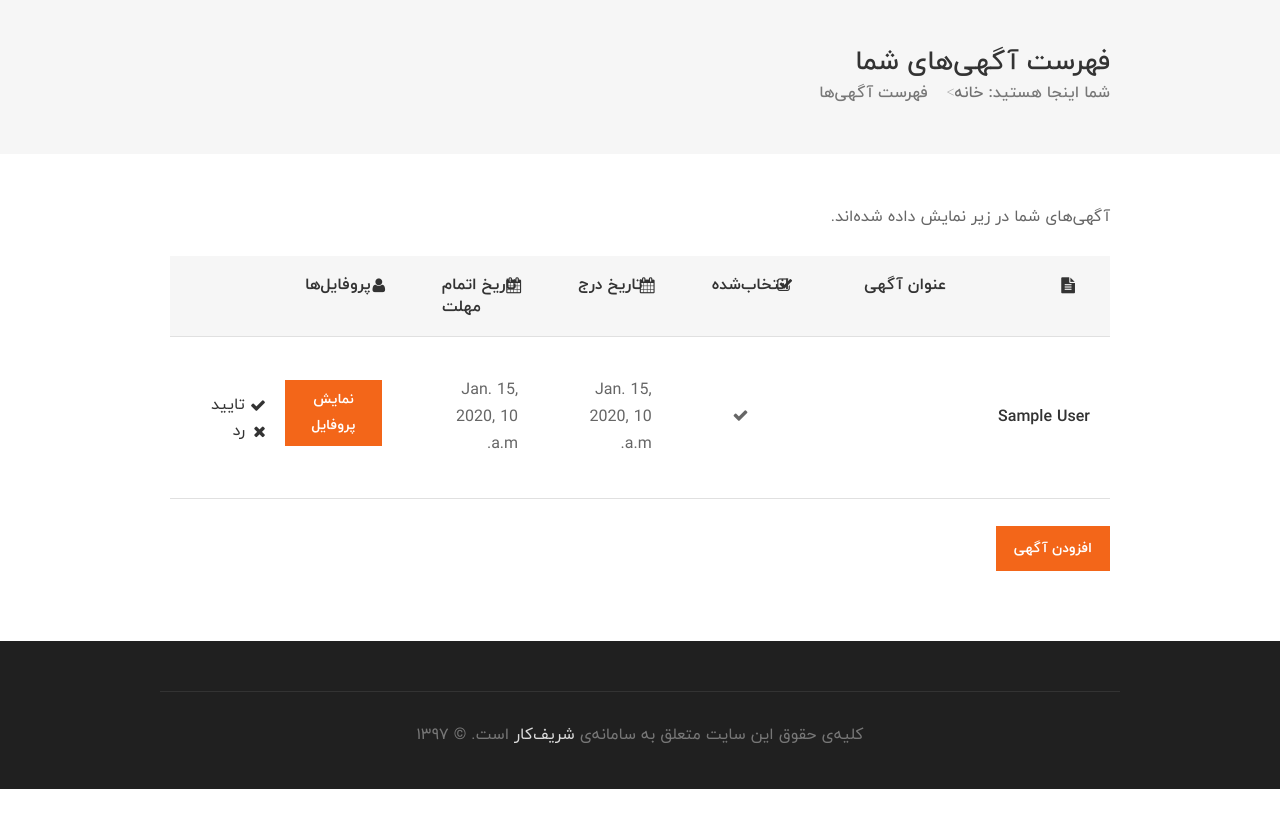
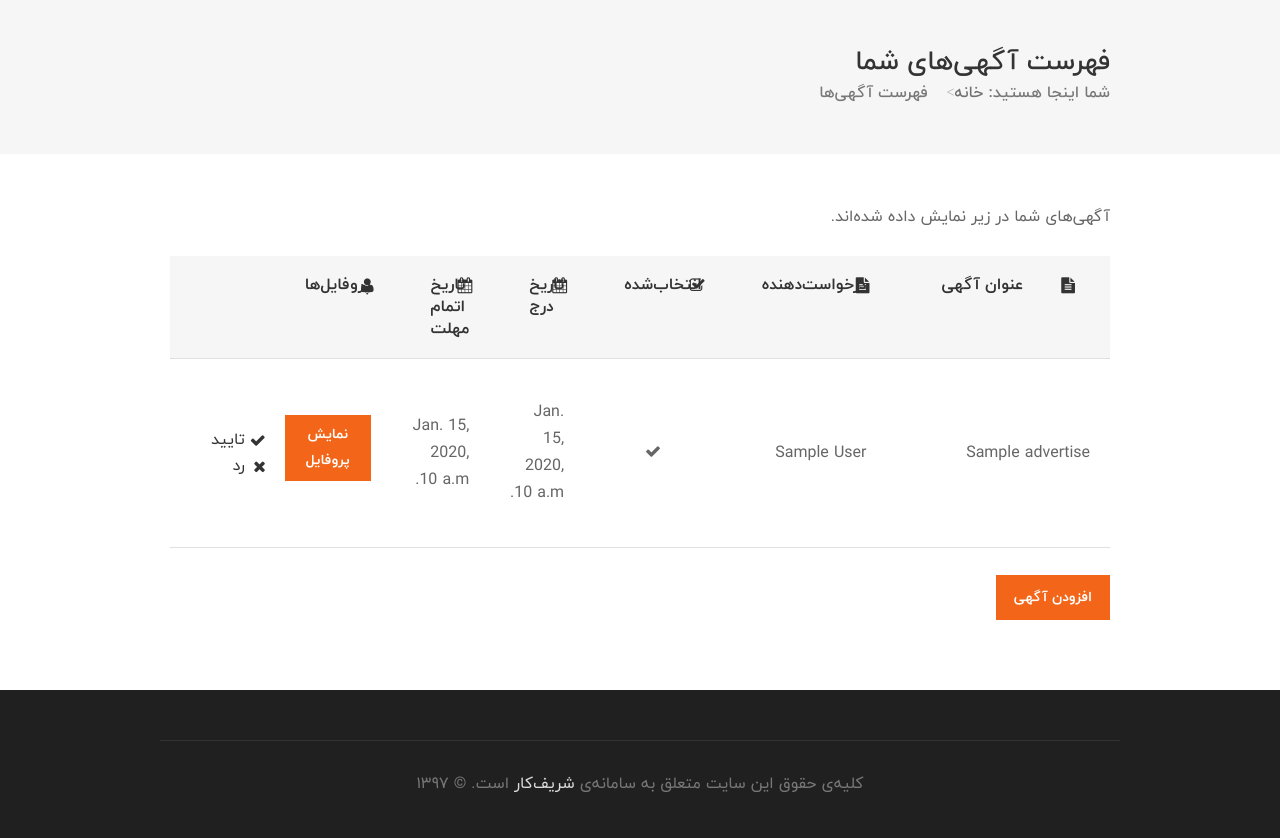
Before and after one commit to Mahbodmajid/SharifWorks_Django, a Django app: page /manage-jobs/ in a window 1280 px wide. Shown: the part 91-929 px from the top of the page. Before the commit the page ends 880 px from the top, so only its background shows below. Run offline with Django 3.2, Linux system fonts and the light colour scheme; a user stored in the database is signed in; tables that the repository leaves empty hold one stand-in row (values such as "Sample post").

Commit message:
MODIFY templates + DEBUG reject job req

```diff
--- a/login/templates/job-page.html
+++ b/login/templates/job-page.html
@@ -16,8 +16,8 @@
 <div id="titlebar">
 	<div class="container">
 		<div class="ten columns">
-			<span><a href="browse-jobs.html"></a>مدیریت / مدیر فرآیند</a></span>
-			<h2>مدیر فرآیند <span class="full-time">تمام‌وقت</span></h2>
+{#			<span><a href="browse-jobs.html"></a>مدیریت / مدیر فرآیند</a></span>#}
+			<h2> {{ advertise.title }} <span class="full-time">تمام‌وقت</span></h2>
 		</div>
 
 		<div class="six columns">
--- a/login/templates/job-seeker-profile.html
+++ b/login/templates/job-seeker-profile.html
@@ -22,7 +22,7 @@
 			<div class="resume-titlebar">
 				<img src="images/resumes-list-avatar-01.png" alt="">
 				<div class="resumes-list-content">
-					<h4> {{ profile.user.first_name }} {{ profile.user.last_name }} <span>طراح گرافیکی UI/UX</span></h4>
+					<h4> {{ profile.user.first_name }} {{ profile.user.last_name }} <span> {{ profile.title }}</span></h4>
 					<span class="icons"><i class="fa fa-map-marker"></i> {{ profile.address }} </span>
 					<span class="icons"><i class="fa fa-money"></i>  ۱۰۰ تومان/ساعت </span>
 					<span class="icons"><a href="{{ profile.homepage }}"><i class="fa fa-link"></i> وب‌سایت</a></span>
--- a/login/templates/manage-jobs.html
+++ b/login/templates/manage-jobs.html
@@ -91,7 +91,8 @@
 		<table class="manage-table responsive-table">
 
 			<tr>
-				<th><i class="fa fa-file-text"></i> عنوان آگهی</th>
+                <th><i class="fa fa-file-text"></i> عنوان آگهی</th>
+                <th><i class="fa fa-file-text"></i>درخواست‌دهنده</th>
 				<th><i class="fa fa-check-square-o"></i>  انتخاب‌شده </th>
 				<th><i class="fa fa-calendar"></i> تاریخ درج</th>
 				<th><i class="fa fa-calendar"></i> تاریخ اتمام مهلت</th>
@@ -101,7 +102,8 @@
 
             {% for job_req in job_reqs %}
 			<tr>
-				<td class="title"><a href="{% url 'job'  %}?advertise_id={{ job_req.advertise.id }}"> {{ job_req.job_seeker.user.first_name }} {{ job_req.job_seeker.user.last_name }}
+                <td class="title"><a href="{% url 'job'  %}?advertise_id={{ job_req.advertise.id }}"> </a> {{ job_req.advertise.title }} </td>
+                <td>{{ job_req.job_seeker.user.first_name }} {{ job_req.job_seeker.user.last_name }} </td>
 					<!-- <span class="pending">(Pending Approval)</span></a></td> -->
                 {% if job_req.state == 0 %}
                     <td class="centered"> × </td>
@@ -115,7 +117,7 @@
                 <td class="centered"><a href="{% url 'profile'  %}?user_id={{ job_req.job_seeker.user_id }}" class="button">نمایش پروفایل</a></td>
 				<td class="action">
 					<a onclick="confirm({{ job_req.id }})"><i class="fa  fa-check " id="confirm"></i> تایید</a>
-                    <a href="#" class="delete"><i class="fa fa-remove" id="reject"></i> رد</a>
+                    <a onclick="reject({{ job_req.id }})"><i class="fa fa-remove" id="reject"></i> رد</a>
 				</td>
 			</tr>
             {% endfor %}
@@ -186,6 +188,23 @@
     }
 </script>
 
+<script>
+    button_state = true;
+    function reject(jobreq_id) {
+        if (button_state) {
+            $.post({% url 'manage-jobs' %}, {
+                'jobreq_id': jobreq_id,
+                'confirmed': 0,
+                'csrfmiddlewaretoken': '{{ csrf_token }}'
+            }, function (data) {});
+            button_state = false;
+            {#button = document.getElementById("confirm")#}
+            {#button.innerText = "در حال بررسی درخواست"#}
+            {#button.className = "disabled-button"#}
+        }
+    }
+</script>
+
 
 </body>
 </html>
```
